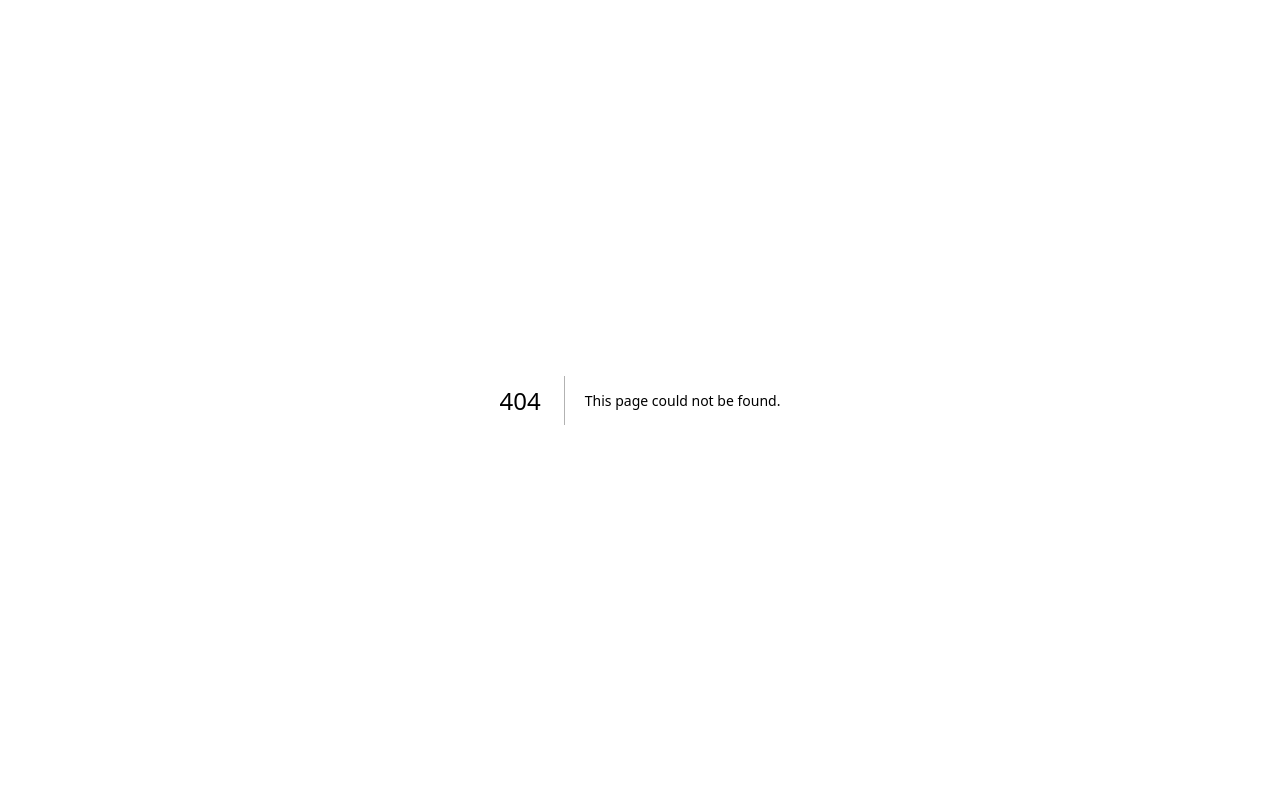
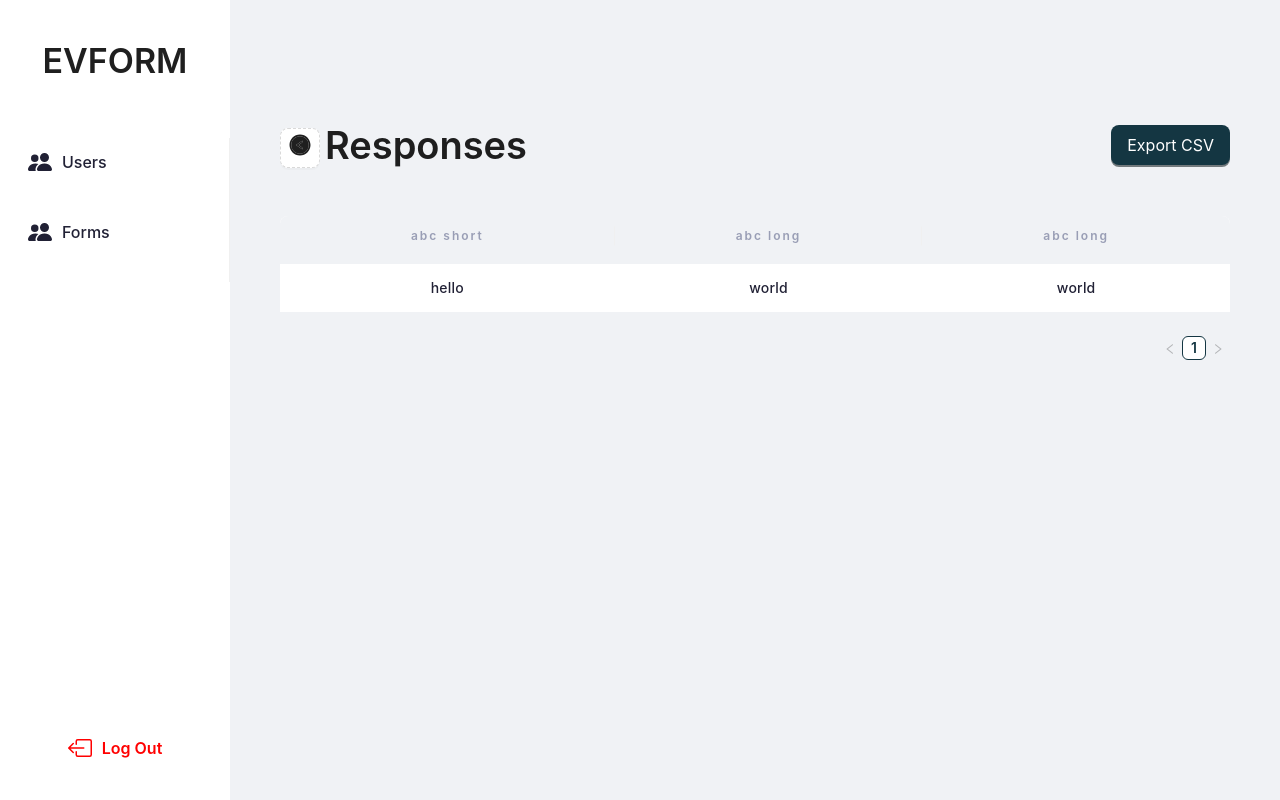
Before and after one commit to 5aad/evform, a Next.js app: page /admin/forms/responses in a window 1280 px wide. Before the commit this address had no page. Built offline with nearby package versions, Linux system fonts and the light colour scheme.

Commit message:
add response page

```diff
--- /dev/null
+++ b/src/app/admin/forms/responses/page.js
@@ -0,0 +1,78 @@
+"use client";
+import React, { useState } from "react";
+import { Row, Button, Typography, Table, message, Flex } from "antd";
+import { useRouter } from "next/navigation";
+import data from "@/data/response";
+import { AiTwotoneLeftCircle } from "react-icons/ai";
+const Page = () => {
+  const router = useRouter();
+  const [pageSize, setPageSize] = useState(10);
+  const [offset, setOffset] = useState(1);
+  console.log(data);
+  const columns = [
+    ...data.responses.map((response) => ({
+      title: response.question.question,
+      dataIndex: `response_${response.question.id}`,
+      key: `response_${response.question.id}`,
+      render: (text) => text || "-",
+    })),
+  ];
+  const dataSource = [
+    {
+      ...data.responses.reduce((acc, response) => {
+        acc[`response_${response.question.id}`] = response.answer;
+        return acc;
+      }, {}),
+    },
+  ];
+  return (
+    <div>
+      <Row
+        justify="space-between"
+        align="middle"
+        style={{ marginBlock: "3rem" }}
+      >
+        <Flex align="flex-end">
+          <Button
+            htmlType="button"
+            style={{ marginRight: 5 }}
+            type="dashed"
+            size="large"
+            icon={
+              <AiTwotoneLeftCircle style={{ paddingBottom: 4 }} size={28} />
+            }
+            onClick={() => router.back()}
+          />
+          <Typography.Title style={{ marginBottom: 0 }}>
+            Responses
+          </Typography.Title>
+        </Flex>
+
+        <Button size="large" type="primary">
+          Export CSV
+        </Button>
+      </Row>
+      <Row>
+        <Table
+          style={{ width: "100%" }}
+          columns={columns}
+          dataSource={dataSource}
+          size="middle"
+          scroll={{ x: true }}
+          pagination={{
+            current: offset,
+            pageSize: pageSize,
+            position: ["bottomRight"],
+            total: 1,
+            showSizeChanger: false,
+          }}
+          onChange={(e) => {
+            setPageSize(e.pageSize), setOffset(e.current);
+          }}
+        />
+      </Row>
+    </div>
+  );
+};
+
+export default Page;
--- a/src/data/response.json
+++ b/src/data/response.json
@@ -1,8 +1,4 @@
 {
-  "id": 1,
-  "title": "form1",
-  "created_at": "18.08.2023",
-  "live": true,
   "responses": [
     {
       "question": {
```
Also changed, not shown: src/app/admin/forms/page.js (+31 -27 lines), src/data/forms.json (+9 -0 lines).
